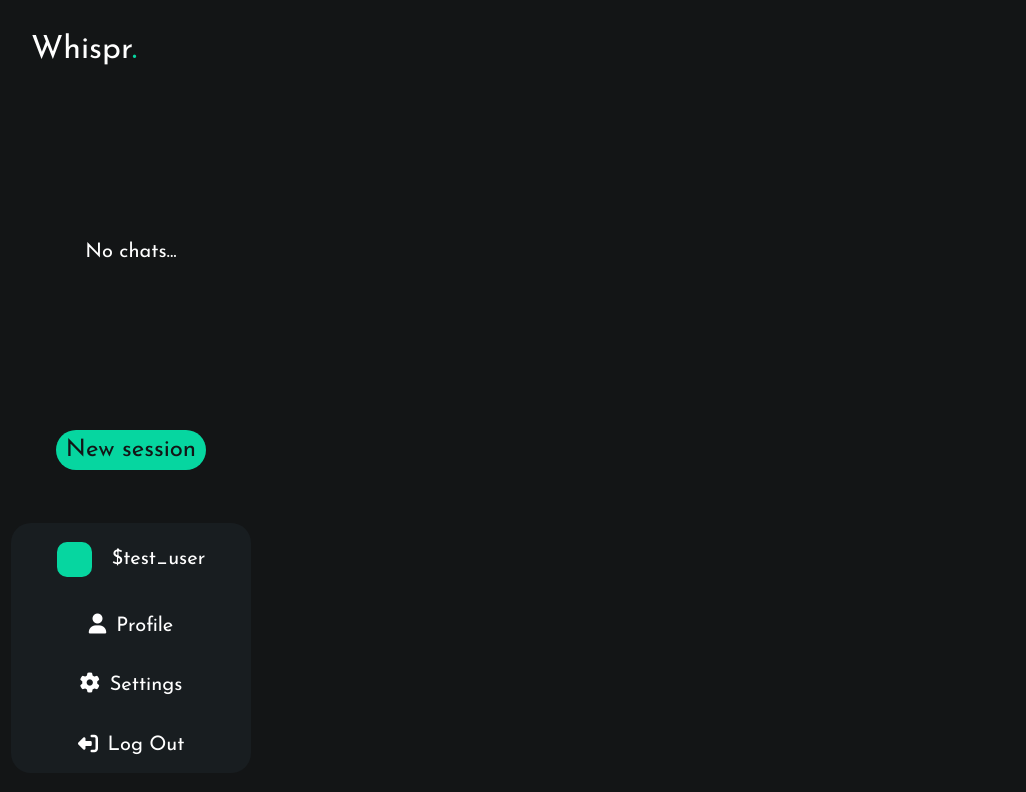
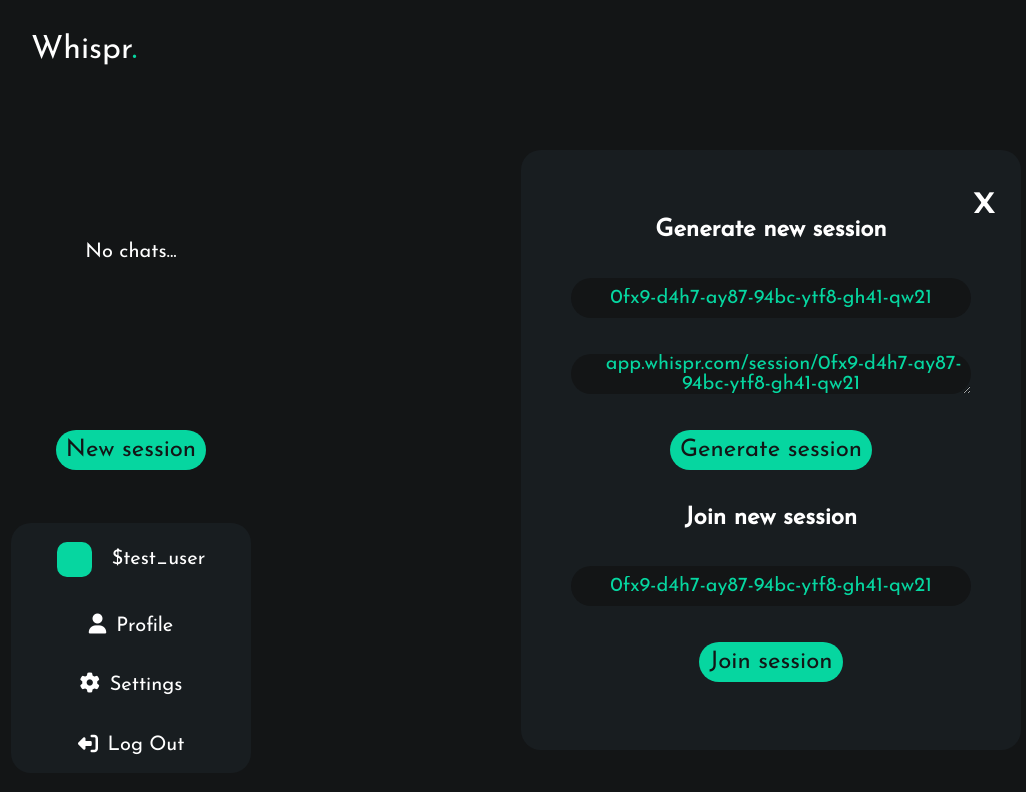
Before and after one commit to KacperTomasiak/Whispr, a SvelteKit app in the folder frontend/: page / in a window 1280 px wide. Shown: the top 792 px of the page, without its empty margins (19-1045 px from the left). Built offline with nearby package versions, Linux system fonts and the light colour scheme.

Commit message:
Add a new session form

```diff
--- /dev/null
+++ b/frontend/src/components/Content.svelte
@@ -0,0 +1,21 @@
+<script lang="ts">
+  import NewSession from "./NewSession.svelte";
+
+  export let option: string;
+</script>
+
+<div>
+  {#if option == "none"}
+    <NewSession />
+  {/if}
+</div>
+
+<style>
+  div {
+    width: calc(100% - 300px);
+    height: 100%;
+    display: flex;
+    align-items: center;
+    justify-content: center;
+  }
+</style>
--- /dev/null
+++ b/frontend/src/components/NewSession.svelte
@@ -0,0 +1,77 @@
+<script lang="ts">
+  import Button from "./Button.svelte";
+</script>
+
+<form>
+  <div id="close-button">x</div>
+  <h2>Generate new session</h2>
+  <input
+    type="text"
+    name="generatedSessionId"
+    id="generated-session-id"
+    value="0fx9-d4h7-ay87-94bc-ytf8-gh41-qw21"
+    readonly
+  />
+  <textarea name="sessionLink" id="session-link" cols="30" rows="10" readonly>
+    app.whispr.com/session/0fx9-d4h7-ay87-94bc-ytf8-gh41-qw21
+  </textarea>
+  <Button
+    message="Generate session"
+    isActive={true}
+    link="none"
+    on:click={(e) => e.preventDefault()}
+  />
+  <h2>Join new session</h2>
+  <input
+    type="text"
+    name="newSessionId"
+    id="new-session-id"
+    value="0fx9-d4h7-ay87-94bc-ytf8-gh41-qw21"
+  />
+  <Button
+    message="Join session"
+    isActive={true}
+    link="none"
+    on:click={(e) => e.preventDefault()}
+  />
+</form>
+
+<style>
+  form {
+    width: 500px;
+    height: 600px;
+    border-radius: 20px;
+    background-color: #181d20;
+    display: flex;
+    align-items: center;
+    justify-content: space-around;
+    flex-direction: column;
+    padding: 50px 0px;
+    position: relative;
+  }
+
+  #close-button {
+    font-size: 5rem;
+    position: absolute;
+    cursor: pointer;
+    top: 25px;
+    right: 25px;
+  }
+
+  h2 {
+    font-size: 2.4rem;
+  }
+
+  input,
+  textarea {
+    border: none;
+    border-radius: 20px;
+    background-color: #131516;
+    color: #06d6a0;
+    width: 80%;
+    height: 40px;
+    font-size: 2rem;
+    outline: none;
+    text-align: center;
+  }
+</style>
--- a/frontend/src/components/SidePanel.svelte
+++ b/frontend/src/components/SidePanel.svelte
@@ -20,7 +20,7 @@
 <style>
   div {
     width: 300px;
-    height: calc(100% - 100px);
+    height: 100%;
     display: flex;
     align-items: center;
     justify-content: space-around;
--- a/frontend/src/routes/+page.svelte
+++ b/frontend/src/routes/+page.svelte
@@ -1,7 +1,21 @@
 <script lang="ts">
   import Nav from "../components/Nav.svelte";
   import SidePanel from "../components/SidePanel.svelte";
+  import Content from "../components/Content.svelte";
 </script>
 
 <Nav activeButton={0} />
-<SidePanel option="none" />
+<div id="content-wrapper">
+  <SidePanel option="none" />
+  <Content option="none" />
+</div>
+
+<style>
+  #content-wrapper {
+    width: 100%;
+    height: calc(100% - 100px);
+    display: flex;
+    align-items: center;
+    justify-content: center;
+  }
+</style>
--- a/frontend/src/routes/profile/+page.svelte
+++ b/frontend/src/routes/profile/+page.svelte
@@ -1,7 +1,21 @@
 <script lang="ts">
   import Nav from "../../components/Nav.svelte";
   import SidePanel from "../../components/SidePanel.svelte";
+  import Content from "../../components/Content.svelte";
 </script>
 
 <Nav activeButton={0} />
-<SidePanel option="profile" />
+<div id="content-wrapper">
+  <SidePanel option="profile" />
+  <Content option="profile" />
+</div>
+
+<style>
+  #content-wrapper {
+    width: 100%;
+    height: calc(100% - 100px);
+    display: flex;
+    align-items: center;
+    justify-content: center;
+  }
+</style>
--- a/frontend/src/routes/settings/+page.svelte
+++ b/frontend/src/routes/settings/+page.svelte
@@ -1,7 +1,21 @@
 <script lang="ts">
   import Nav from "../../components/Nav.svelte";
   import SidePanel from "../../components/SidePanel.svelte";
+  import Content from "../../components/Content.svelte";
 </script>
 
 <Nav activeButton={0} />
-<SidePanel option="settings" />
+<div id="content-wrapper">
+  <SidePanel option="settings" />
+  <Content option="settings" />
+</div>
+
+<style>
+  #content-wrapper {
+    width: 100%;
+    height: calc(100% - 100px);
+    display: flex;
+    align-items: center;
+    justify-content: center;
+  }
+</style>
```
Also changed, not shown: frontend/src/components/Form.svelte (+6 -1 lines).
